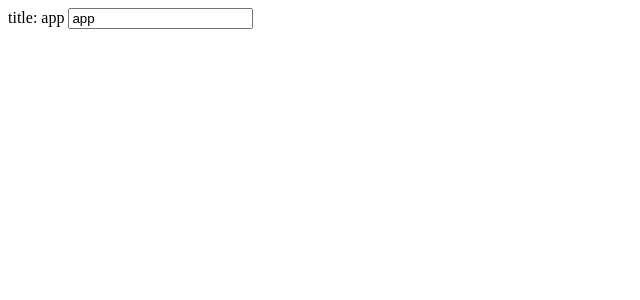
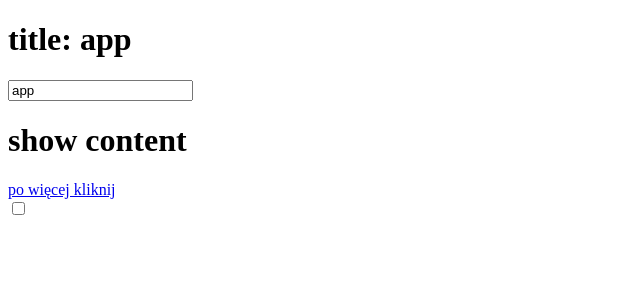
Before and after one commit to maniek95/angular_workshop, an Angular app: page / in a window 1280 px wide. Shown: the top 300 px of the page, without its empty margins (0-640 px from the left). Built offline with nearby package versions, Linux system fonts and the light colour scheme.

Commit message:
html directives

```diff
--- a/src/app/app.component.css
+++ b/src/app/app.component.css
@@ -0,0 +1,7 @@
+.container{
+    display: block;
+}
+
+a{
+    display: block;
+}
--- a/src/app/app.component.html
+++ b/src/app/app.component.html
@@ -1,4 +1,30 @@
-<div>
-  title: {{title}}
-  <input type="text" [(ngModel)]="title">
+<div class="container">
+    <h1>
+        title: {{title}}
+    </h1>
+    <input type="text" [(ngModel)]="title">
 </div>
+
+
+<div class="container">
+    <h1>
+        show content
+    </h1>
+
+    <a href="https://angular.io/guide/cheatsheet">po więcej kliknij</a>
+    <input type="checkbox" [(ngModel)]="showContent">
+</div>
+
+<div [hidden]="!showContent">
+    <div *ngFor="let welcome of welcomeList">
+        {{welcome}}
+    </div>
+</div>
+
+<br>
+
+<div *ngIf="showContent">
+    <div *ngFor="let welcome of welcomeList">
+        {{welcome}}
+    </div>
+</div>
--- a/src/app/app.component.ts
+++ b/src/app/app.component.ts
@@ -7,4 +7,13 @@ import { Component } from '@angular/core';
 })
 export class AppComponent {
   title = 'app';
+  showContent: boolean = false;
+
+  welcomeList: string[] = [];
+
+  constructor() {
+    for (let i = 0; i < 10; i++) {
+      this.welcomeList.push(`Witamy na codeeurope poraz ${i + 1}`);
+    }
+  }
 }
```
